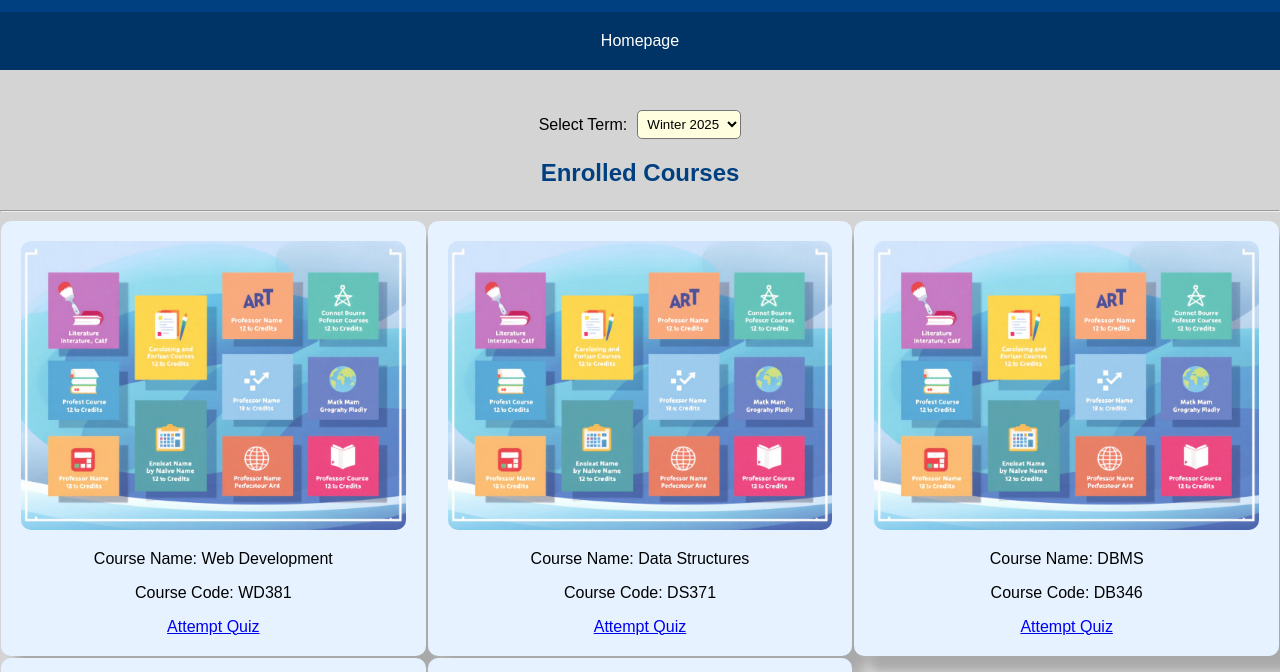
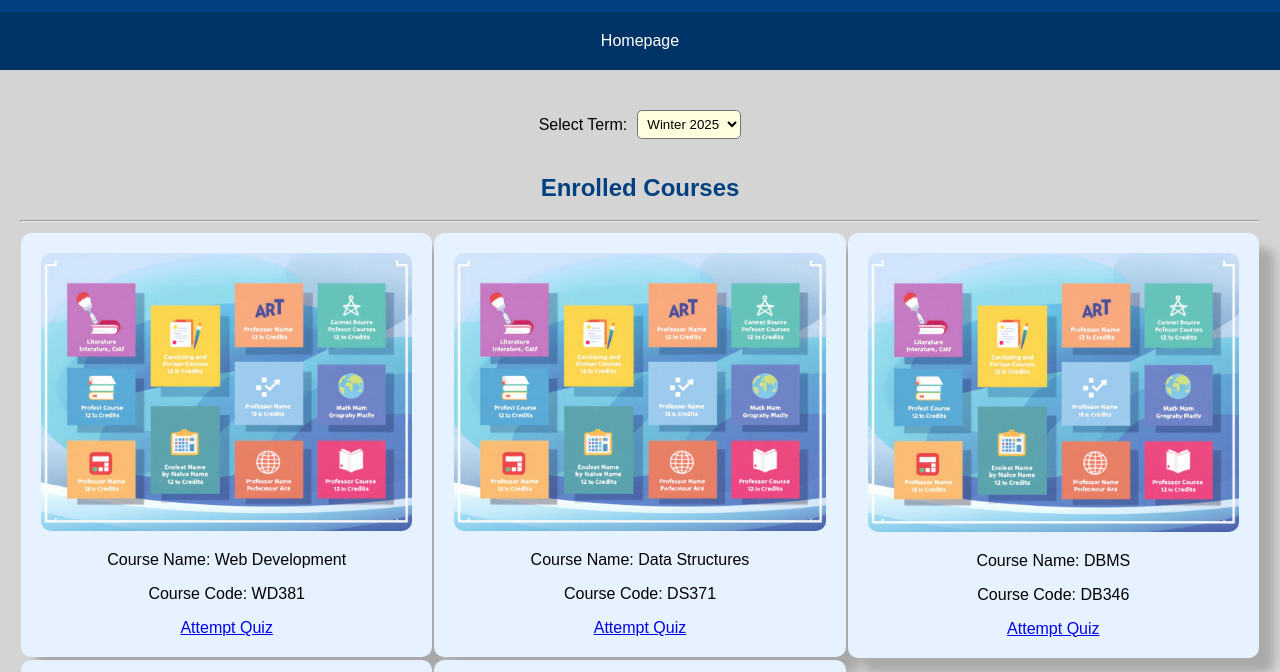
Before and after one commit to amazing-rachel/ensf381_A2, a plain HTML site: page course_view.html in a window 1280 px wide. Shown: the part 128-800 px from the top of the page. Drawn offline with Linux system fonts and the light colour scheme.

Commit message:
added to course view

```diff
--- a/styles.css
+++ b/styles.css
@@ -155,7 +155,7 @@ main form {
     width: 100%;
     text-align: center;
     padding-top: 40px;
-    padding-bottom: 20px;
+    padding-bottom: 15px;
 }
 
 .container select {
@@ -179,18 +179,23 @@ select {
     margin-right: 10px;
 }
 
+.Enrolled {
+    padding: 20px;
+}
 
 .Enrolled h2{
     color: #004080;
     margin: 0;
     text-align: center;
-    padding-bottom: 15px;
+    padding-bottom: 10px;
 }
 
 .Enrolled table {
-    width: 100%;
     text-align: center;
+    align-items: center;
     border-collapse: collapse;
+    margin-top: 10px;
+    margin-bottom: 10px;
 }
 
 .Enrolled div {
```
